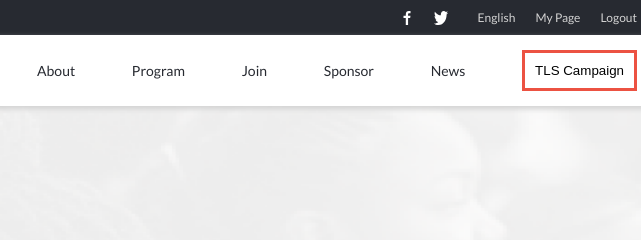
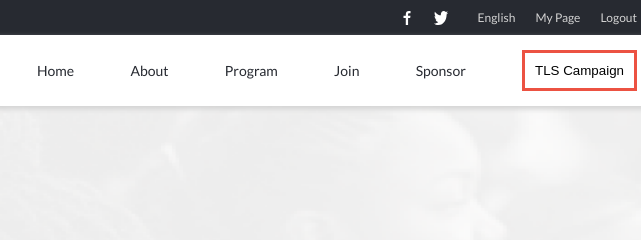
Before and after one commit to seyioyemade/twenties-leadership-summit-2023, a website: page index.html in a window 1280 px wide. Shown: the top 240 px of the page, 503-1144 px from the left. Drawn offline with Linux system fonts and the light colour scheme.

Commit message:
Add home to navigation bar

```diff
--- a/index.html
+++ b/index.html
@@ -32,11 +32,11 @@
       <nav>
         <a href="index.html"><img src="assets/logo.png" alt="logo" class="logo"></a>
         <ul>
+          <li><a href="index.html">Home</a></li>
           <li><a href="about.html">About</a></li>
           <li><a href="#program">Program</a></li>
           <li><a href="#program">Join</a></li>
           <li><a href="#partners">Sponsor</a></li>
-          <li><a href="about.html#past-summits">News</a></li>
           <li><a href="#"><button>TLS Campaign</button></a></li>
         </ul>
         <button class="menu-button"><img src="assets/hamburger.png" alt="menu" class="mobile-menu"></button>
@@ -44,11 +44,11 @@
         <div class="mobile-menu-canvas hide">
           <div class="overlay">
             <ul>
+              <li><a href="index.html">Home</a></li>
               <li><a href="about.html">About</a></li>
               <li><a href="#program">Program</a></li>
               <li><a href="#program">Join</a></li>
               <li><a href="#partners">Sponsor</a></li>
-              <li><a href="#about.html#past-summits">News</a></li>
             </ul>
           </div>
 
```
Also changed, not shown: about.html (+3 -3 lines).
